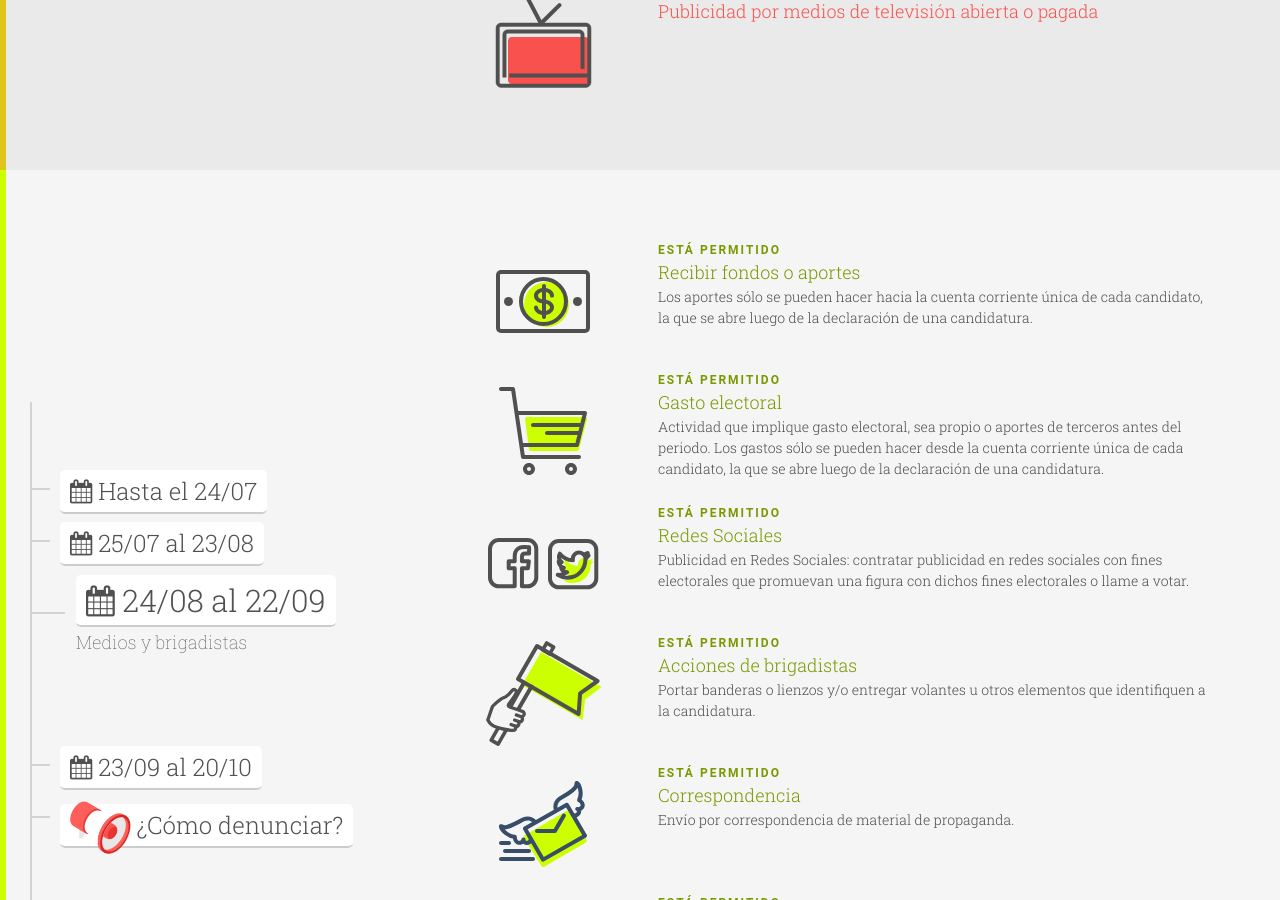
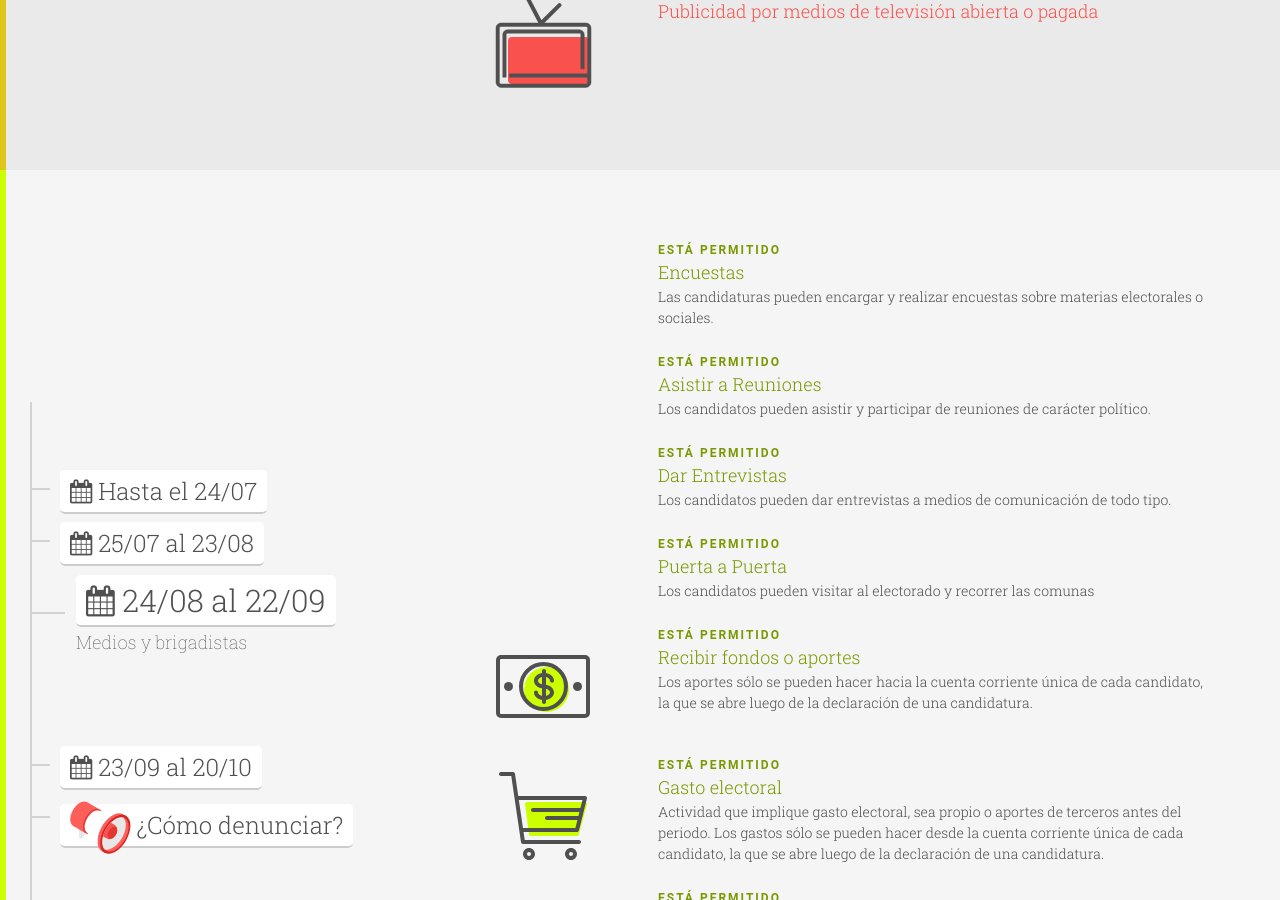
Before and after one commit to ciudadanointeligente/semaforo-electoral, a Jekyll site: the page built from index.html, in a window 1280 px wide and 900 px high, scrolled down 10165 px. Built offline with Jekyll 4.4.1, drawn with Linux system fonts in a browser that asks for light colours; nearby versions of some CDN libraries.

Commit message:
Agrega Nuevas Categorías

```diff
--- a/_includes/propagandatotal.html
+++ b/_includes/propagandatotal.html
@@ -3,6 +3,42 @@
     <div class="col-md-12">
       <h2 class="section-title">Propaganda total</h2>
       <h4 class="section-title"><i class="fa fa-calendar" aria-hidden="true"></i> 23/09 al 20/10</h4>
+    </div>
+  </div>
+  <!-- 01 -->
+  <div class="row">
+    <div class="col-md-2 col-md-offset-4 col-xs-3"></div>
+    <div class="col-md-6 col-xs-9">
+      <div class="tag si">Está permitido</div>
+      <div class="si">Encuestas</div>
+      <p class="bajada">Las candidaturas pueden encargar y realizar encuestas sobre materias electorales o sociales.</p>
+    </div>
+  </div>
+  <!-- 02 -->
+  <div class="row">
+    <div class="col-md-2 col-md-offset-4 col-xs-3"></div>
+    <div class="col-md-6 col-xs-9">
+      <div class="tag si">Está permitido</div>
+      <div class="si">Asistir a Reuniones</div>
+      <p class="bajada">Los candidatos pueden asistir y participar de reuniones de carácter político.</p>
+    </div>
+  </div>
+  <!-- 03 -->
+  <div class="row">
+    <div class="col-md-2 col-md-offset-4 col-xs-3"></div>
+    <div class="col-md-6 col-xs-9">
+      <div class="tag si">Está permitido</div>
+      <div class="si">Dar Entrevistas</div>
+      <p class="bajada">Los candidatos pueden dar entrevistas a medios de comunicación de todo tipo.</p>
+    </div>
+  </div>
+  <!-- 04 -->
+  <div class="row">
+    <div class="col-md-2 col-md-offset-4 col-xs-3"></div>
+    <div class="col-md-6 col-xs-9">
+      <div class="tag si">Está permitido</div>
+      <div class="si">Puerta a Puerta</div>
+      <p class="bajada">Los candidatos pueden visitar al electorado y recorrer las comunas</p>
     </div>
   </div>
   <!-- 01 -->
```
